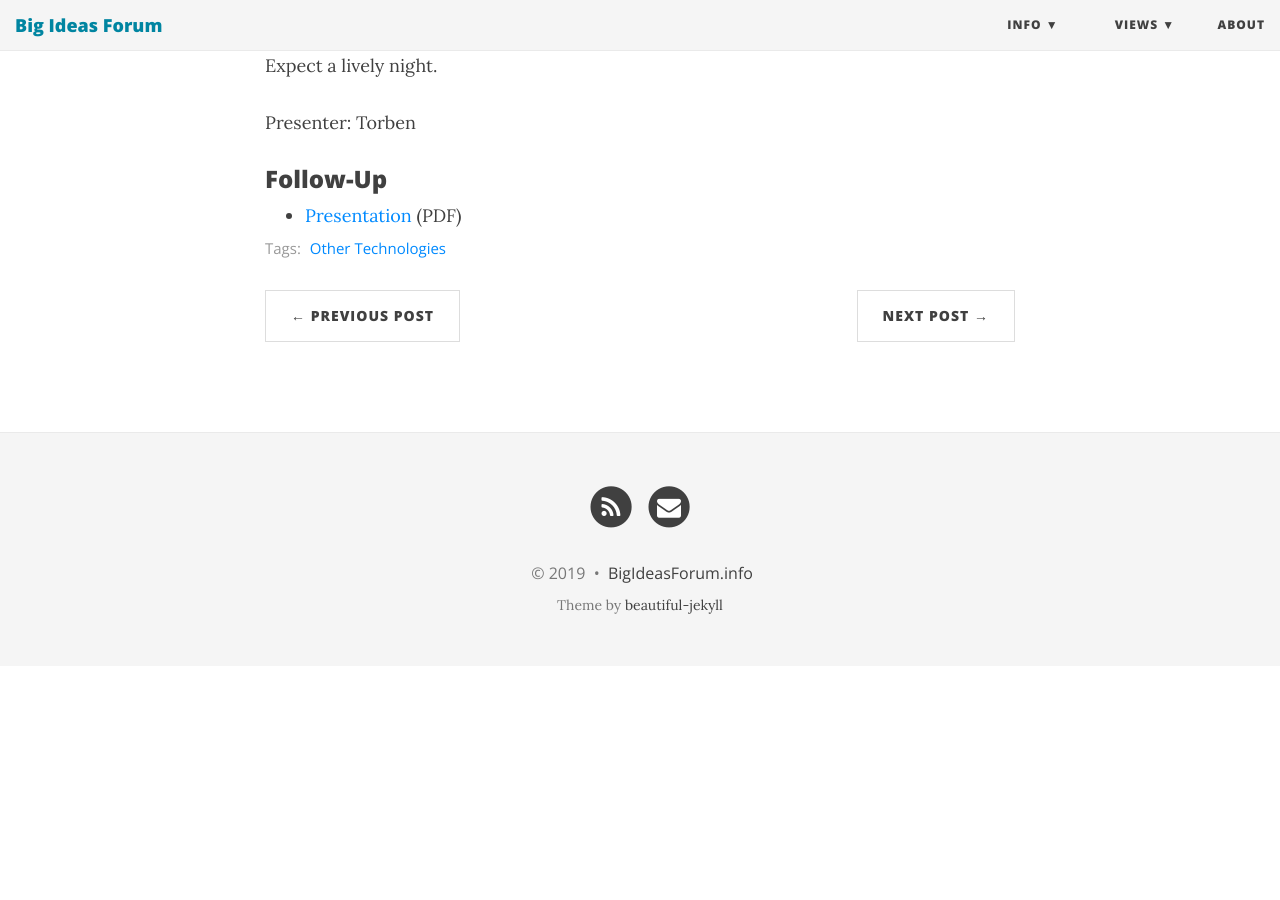
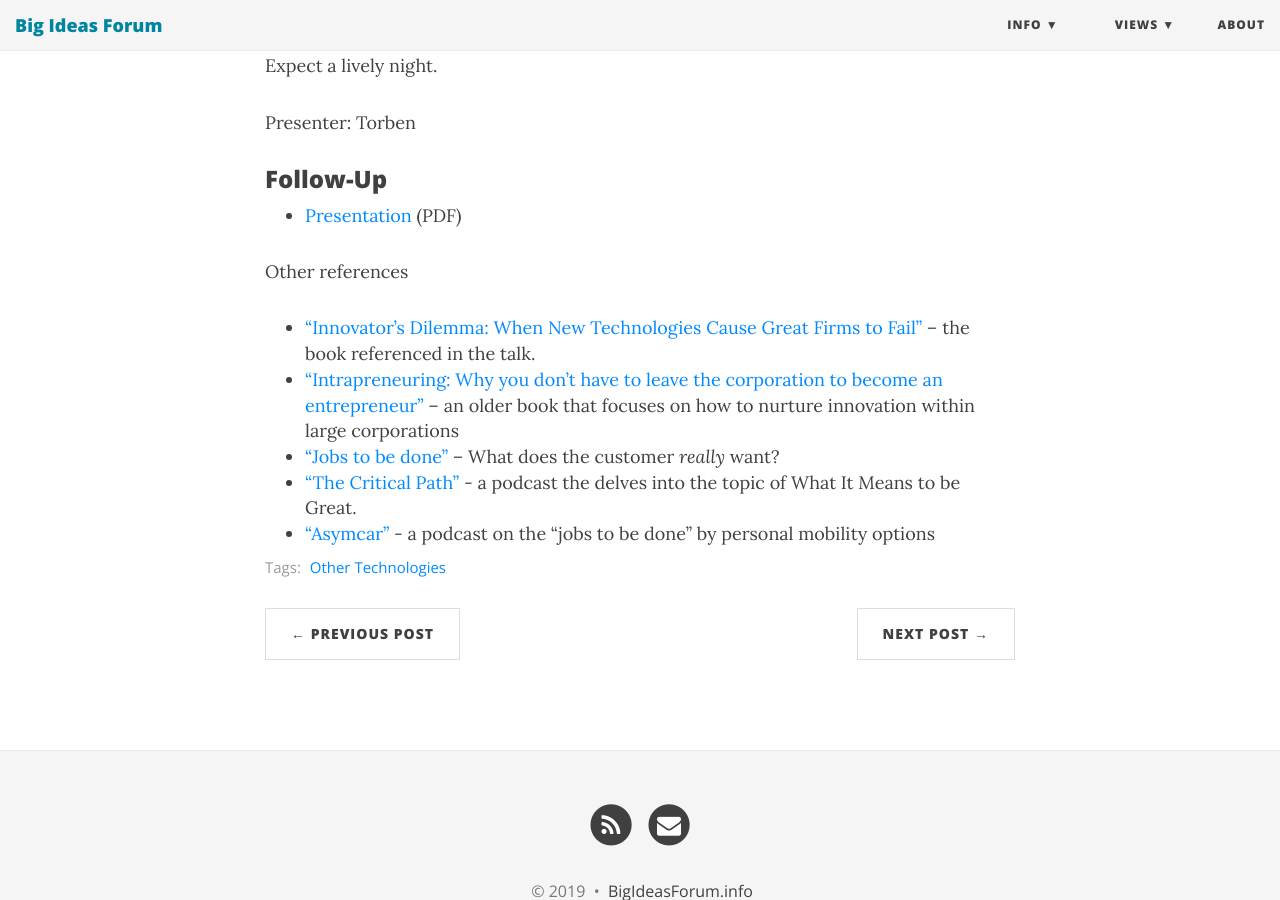
Before and after one commit to BigIdeasForum/bigideasforum.github.io, a Jekyll site: the page built from _posts/2019/2019-02-21-distruptive-tech.md, in a window 1280 px wide and 900 px high, scrolled down 820 px. Built offline with Jekyll 4.4.1, drawn with Linux system fonts in a browser that asks for light colours; nearby versions of some CDN libraries; before the commit the page ends 1486 px from its top, so only the background shows below that.

Commit message:
update followup

```diff
--- a/_posts/2019/2019-02-21-distruptive-tech.md
+++ b/_posts/2019/2019-02-21-distruptive-tech.md
@@ -19,3 +19,12 @@ Presenter: Torben
 ### Follow-Up
 
 * [Presentation](/assets/present/2019/disruptive-tech.pdf) (PDF)
+
+
+Other references
+
+* [“Innovator's Dilemma: When New Technologies Cause Great Firms to Fail”](https://www.amazon.com/Innovators-Dilemma-Technologies-Management-Innovation/dp/1633691780) -- the book referenced in the talk.
+* ["Intrapreneuring: Why you don't have to leave the corporation to become an entrepreneur"](https://www.amazon.com/Intrapreneuring-leave-corporation-become-entrepreneur-ebook/dp/B07NNTPM1Y) -- an older book that focuses on how to nurture innovation within large corporations
+* ["Jobs to be done"](https://jtbd.info/2-what-is-jobs-to-be-done-jtbd-796b82081cca) -- What does the customer *really* want?
+* [“The Critical Path”](http://5by5.tv/criticalpath) - a podcast the delves into the topic of What It Means to be Great.
+* ["Asymcar"](http://5by5.tv/asymcar) - a podcast on the "jobs to be done" by personal mobility options
```
